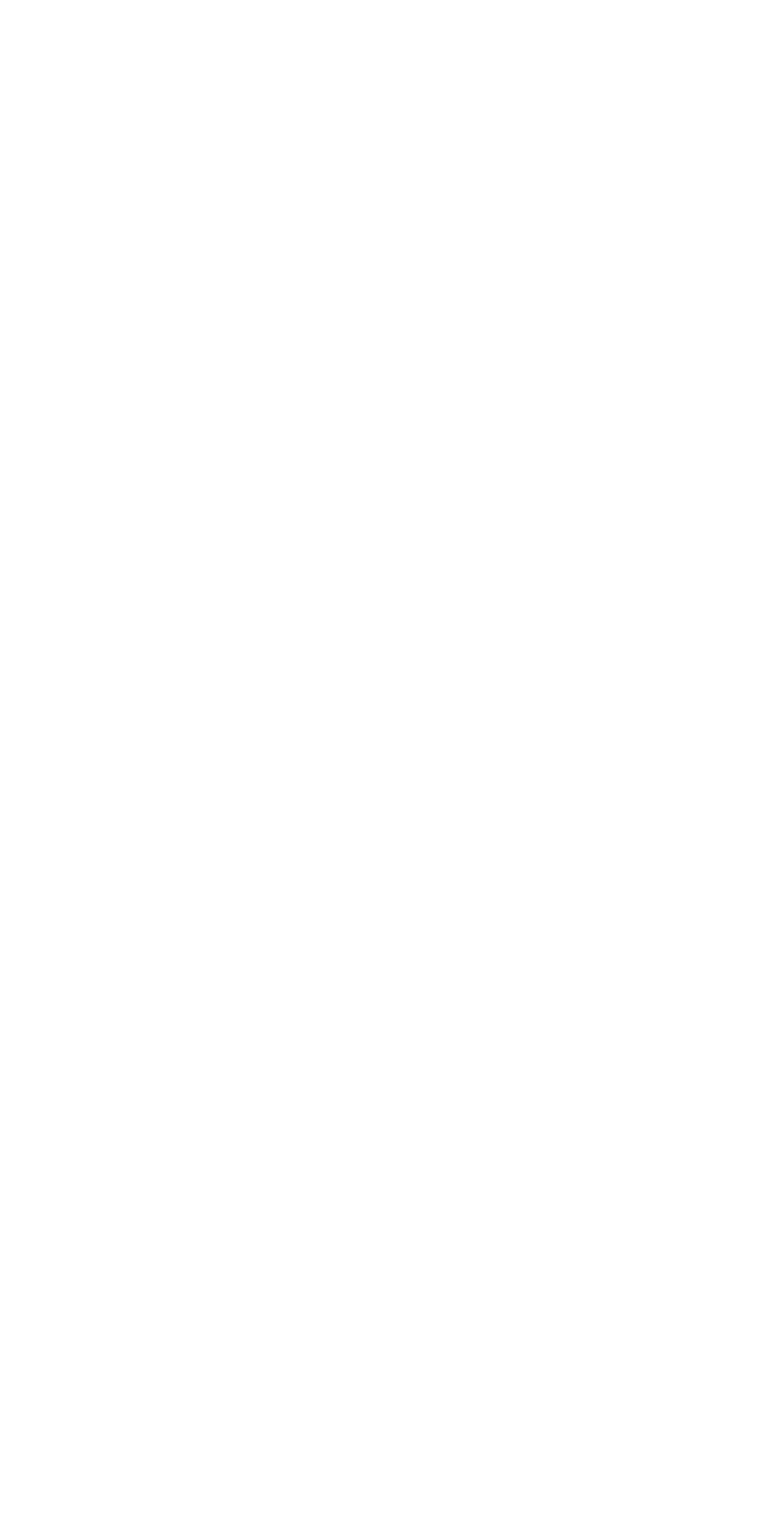
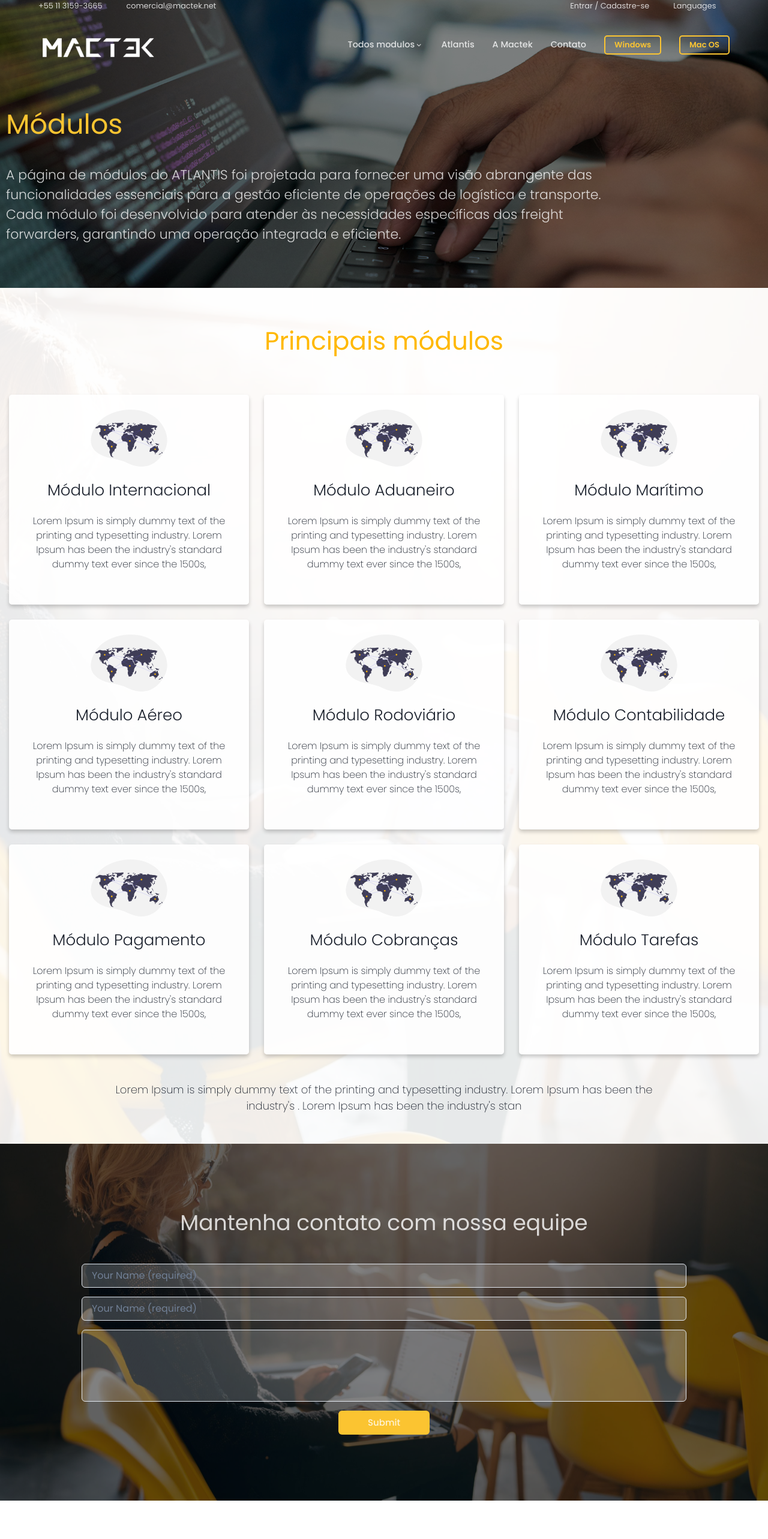
Before and after one commit to arturwatana/layout-mactek, a React (Vite) app: page /modules in a window 1280 px wide. Before the commit this address had no page. Shown: the top 2566 px of the page at 60% size. Before the commit the page ends 800 px from the top, so only its background shows below. Built offline with nearby package versions, Linux system fonts and the light colour scheme.

Commit message:
add: modules page

```diff
--- a/src/App.tsx
+++ b/src/App.tsx
@@ -2,6 +2,7 @@ import { BrowserRouter as Router, Route, Routes } from "react-router-dom";
 import MainComponent from "./Components/MainComponent";
 import IndividualModule from "./Components/IndividualModule";
 import SecurityPanel from "./Components/SecurityPanel";
+import Modules from "./Components/Modules";
 // import { createContext, useState } from "react";
 
 // export type MessageProps = {
@@ -33,6 +34,7 @@ return (
           <Routes>
             <Route path="/" element={<MainComponent />} />
             <Route path="/modules/:tag" element={<IndividualModule />} />
+            <Route path="/modules" element={<Modules />} />
             <Route path="/panel" element={<SecurityPanel />} />
           </Routes>
         </Router>
--- a/src/Components/IndividualModule/index.tsx
+++ b/src/Components/IndividualModule/index.tsx
@@ -47,13 +47,13 @@ export default function IndividualModule() {
     <>
       <Flex flexDir={"column"}>
         {openBurger ? <BurgerMenu setOpenBurger={setOpenBurger} /> : null}
-        <Flex w="100vw" h="100%" position={"relative"} alignItems={"center"} justifyContent={"center"} flexDir={"column"} >
+        <Flex w="100vw"  h="100%" position={"relative"} alignItems={"center"} justifyContent={"center"} flexDir={"column"} >
           <div style={{ backgroundColor: "rgba(0, 0, 0, 0.5)", width: "100%", minHeight: "60vh", height: "100%", position: "absolute", zIndex: 90 }} />
           <Image position={"absolute"} src={MainImg} w="100vw" minH="60vh" h="100%" backgroundRepeat={"no-repeat"} objectFit={"cover"} objectPosition={"50% 42%"} />
-          <Flex zIndex={900} w="100%" maxW="1280px" pb="50px " h="100%" minH="60vh" alignItems={"center"} flexDirection={"column"} >
+          <Flex zIndex={900}w={{ sm: "95%", xl: "100%" }} maxW="1280px" pb="50px " h="100%" minH="60vh" alignItems={"center"} flexDirection={"column"} >
             <NavBar openBurger={openBurger} setOpenBurger={setOpenBurger} />
             <FixedNavBar setOpenBurger={setOpenBurger} dismont={scrollPosition == 0 ? true : false} render={scrollPosition >= 10 ? true : false} />
-            <Flex maxW="1260px" w="90%" position="relative" justifyContent={"center"} alignItems={{ sm: "center", lg: "start" }} flexDirection={"column"}>
+            <Flex maxW="1260px" w="100%" position="relative" justifyContent={"center"} alignItems={{ sm: "center", lg: "start" }} flexDirection={"column"}>
               {module ? <>
                 <Flex textAlign={"left"} w={{ sm: "90%", lg: "80%" }} zIndex={500} p={{ sm: "60px 0 0 0", lg: "80px 0 0 0" }} >
                   <Flex flexDir={"column"} gap="40px">
--- a/src/Components/MainComponent/index.tsx
+++ b/src/Components/MainComponent/index.tsx
@@ -104,7 +104,7 @@ export default function MainComponent() {
                 </motion.div>
               ) : null}
               <NavBar openBurger={openBurger} setOpenBurger={setOpenBurger} />
-              <FixedNavBar setOpenBurger={setOpenBurger} dismont={messagesToday ? scrollPosition == 30 ? true : false : scrollPosition == 0 ? true : false} render={messagesToday ? scrollPosition >= 40 ? true : false : scrollPosition >= 10 ? true : false} />
+              <FixedNavBar setOpenBurger={setOpenBurger} dismont={messagesToday ? scrollPosition == 40 ? true : false : scrollPosition == 0 ? true : false} render={messagesToday ? scrollPosition >= 40 ? true : false : scrollPosition >= 10 ? true : false} />
               <Flex w="100%" h="100%" mt={{ sm: "100px", lg: "150px" }} flexDir={"column"} alignItems={"center"} color="white" gap="50px">
                 <Flex flexDir={"column"} w={{ sm: "95%", xl: "100%" }} gap={"50px"} >
                   <Text w={{ sm: "100%", xl: "62%" }} style={{ fontWeight: 300 }} lineHeight={"1.6"} letterSpacing={"1px"} fontSize={{ sm: "22px", lg: "28px" }} >
@@ -175,7 +175,7 @@ export default function MainComponent() {
                     <ListItem>Custom details #3</ListItem>
                   </UnorderedList>
                   <Flex justifyContent={{ sm: "center", xl: "start" }} mt={{ sm: "15px", lg: "0px" }} >
-                    <Button fontSize={"15px"} h="40px" w={{ sm: "55%", xl: "35%" }} fontWeight={500} _hover={{ color: "rgba(255,255,255,0.8)", background: "#C89C27" }} p={"0 18px"} background={"#FBC431"} color={"rgba(255,255,255,0.8)"}>Veja todos os modulos</Button>
+                    <Button as="a" href="/modules" fontSize={"15px"} h="40px" w={{ sm: "55%", xl: "35%" }} fontWeight={500} _hover={{ color: "rgba(255,255,255,0.8)", background: "#C89C27" }} p={"0 18px"} background={"#FBC431"} color={"rgba(255,255,255,0.8)"}>Veja todos os modulos</Button>
                   </Flex>
                 </Flex>
                 <Flex h="100%" maxW="650px" >
--- a/src/Components/Modules/index.tsx
+++ b/src/Components/Modules/index.tsx
@@ -1,16 +1,104 @@
-import { Flex } from "@chakra-ui/react";
+import { Button, Flex, Heading, Image, Input, Text } from "@chakra-ui/react";
+import MainImg from "../../assets/main-demo1.jpg"
+import { useEffect, useState } from "react";
+import { modulesInfo } from "../../Utils/ModulesDB";
+import Footer from "../Footer";
+import NavBar from "../NavBar";
+import FixedNavBar from "../FixedNavBar";
+import YoungWoman from "../../assets/young-pretty-busy-woman-sitting-alone-conference-room-many-yellow-chairs-scaled.jpg"
+import World from "../../assets/undraw_connected_world_wuay.svg"
+import { motion } from "framer-motion"
+import BurgerMenu from "../BurgerMenu";
 
 
 
+export default function Modules() {
+    const [modules, setModules] = useState<any[]>()
+    const [scrollPosition, setScrollPosition] = useState<number>(0);
+    const [openBurger, setOpenBurger] = useState<boolean>(false)
 
+    useEffect(() => {
+        const modulesDB = modulesInfo
+        setModules(modulesDB)
+    }, [])
 
-export default function Modules(){
+    useEffect(() => {
+        const handleScroll = () => {
+            setScrollPosition(window.scrollY);
+        };
 
+        window.addEventListener('scroll', handleScroll);
+
+        if (scrollPosition >= 700) {
+            window.removeEventListener('scroll', handleScroll);
+
+        }
+
+        return () => {
+            window.removeEventListener('scroll', handleScroll);
+        };
+    }, []);
 
     return (
         <>
-            <Flex>
-            </Flex>
+            <Flex flexDir={"column"}>
+                {openBurger ? <BurgerMenu setOpenBurger={setOpenBurger} /> : null}
+                <Flex w="100vw" h="100%" position={"relative"} alignItems={"center"} justifyContent={"center"} flexDir={"column"} >
+                    <div style={{ backgroundColor: "rgba(0, 0, 0, 0.5)", width: "100%", minHeight: "60vh", height: "100%", position: "absolute", zIndex: 90 }} />
+                    <Image position={"absolute"} src={MainImg} w="100vw" minH="60vh" h="100%" backgroundRepeat={"no-repeat"} objectFit={"cover"} objectPosition={"50% 42%"} />
+                    <Flex zIndex={900} w="100%" maxW="1280px" pb="50px " h="100%" minH="60vh" alignItems={"center"} flexDirection={"column"} >
+                        <NavBar openBurger={openBurger} setOpenBurger={setOpenBurger} />
+                        <FixedNavBar setOpenBurger={setOpenBurger} dismont={scrollPosition == 0 ? true : false} render={scrollPosition >= 10 ? true : false} />
+                        <Flex maxW="1260px" w={{ sm: "90%", xl: "100%" }} position="relative" justifyContent={"center"} alignItems={{ sm: "center", lg: "start" }} flexDirection={"column"}>
+                            <Flex textAlign={"left"} w={{ sm: "90%", lg: "80%" }} zIndex={500} p={{ sm: "60px 0 0 0", lg: "80px 0 0 0" }} >
+                                <Flex flexDir={"column"} gap="40px">
+                                    <Heading color={"#fbc431"} w="100%" textAlign={{ sm: "center", lg: "start" }} fontWeight={400} fontSize={{ sm: "42px", lg: "46px" }} >Módulos</Heading>
+                                    <Text color={"rgba(255,255,255,0.8)"} fontWeight={300} fontSize={'22px'}>A página de módulos do ATLANTIS foi projetada para fornecer uma visão abrangente das funcionalidades essenciais para a gestão eficiente de operações de logística e transporte. Cada módulo foi desenvolvido para atender às necessidades específicas dos freight forwarders, garantindo uma operação integrada e eficiente.</Text>
+                                </Flex>
+                            </Flex>
+                        </Flex>
+                    </Flex>
+                </Flex>
+                <Flex w="100vw" h="100%" position={"relative"} alignItems={"center"} justifyContent={"center"} flexDir={"column"}>
+                    <div style={{ backgroundColor: "rgb(255, 255, 255, 0.9)", width: "100%", minHeight: "60vh", height: "100%", position: "absolute", zIndex: 90 }} />
+                    <Image position={"absolute"} src={YoungWoman} w="100%" minH="60vh" h="100%" backgroundRepeat={"no-repeat"} objectFit={"cover"} objectPosition={"50% 42%"} />
+                    <Flex zIndex={300} w="100%" maxW="1280px" pb="50px " h="100%" minH="70vh" alignItems={"center"} flexDirection={"column"} >
+                        <Flex p="64px 0 0 0 " w="100%" flexDir={"column"} alignItems="center" >
+                            <Heading fontSize={{ sm: "36px", lg: "42px" }} textAlign={"center"} fontWeight={400} color="#FFB800">Principais módulos</Heading>
+                            <Flex w={{ lg: "90%", xl: "100%" }} mt="64px" flexWrap={"wrap"} alignItems={{ sm: "center", lg: "start" }} gap={{ sm: "15px", lg: "25px" }} justifyContent={"center"} flexDir={{ sm: "column", lg: "row" }}>
+                                {modules?.map(module => (
+                                    <Flex w={{ sm: "90%", lg: "450px", xl: "400px" }} background="rgb(255, 255, 255, 0.9)" h={{ sm: "100%", lg: "350px" }} gap="20px" flexDir={"column"} alignItems={"center"} p="25px 20px 10px 20px" borderRadius={"5px"} boxShadow={"0 4px 6px rgba(0, 0, 0, 0.2)"}>
+                                        <Image src={World} h="30%" w={{ sm: "30%", lg: "60%" }} />
+                                        <Text fontSize={"26px"} fontWeight={300} textAlign={"center"}>{module.name}</Text>
+                                        <Text fontSize={"16px"} fontWeight={200} textAlign={"center"}>{module.shortDescription}</Text>
+                                    </Flex>
+                                ))}
+                            </Flex>
+                            <Flex w="100%" justifyContent={"center"} mt="45px">
+                                <Text fontSize={"18px"} fontWeight={200} w={{ sm: "80%", lg: "70% " }} textAlign={"center"}>Lorem Ipsum is simply dummy text of the printing and typesetting industry. Lorem Ipsum has been the industry's . Lorem Ipsum has been the industry's stan</Text>
+                            </Flex>
+                        </Flex>
+                    </Flex>
+                </Flex>
+                <Flex w="100%" scrollMarginTop={"127px"} id="fifthSection" minH="70vh" h="100%" zIndex={300} justifyContent={"center"} position={"relative"}>
+                    <div style={{ backgroundColor: "rgba(0, 0, 0, 0.6)", width: "100%", minHeight: "70vh", height: "100%", position: "absolute", zIndex: 90 }} />
+                    <Image position={"absolute"} src={YoungWoman} w="100vw" height={"100%"} minH={"70vh"} backgroundRepeat={"no-repeat"} objectFit={"cover"} objectPosition={"50% 50%"} />
+                    <Flex maxW="1260px" w="100%" justifyContent={"center"} alignItems={"center"} flexDirection={"column"}>
+                        <Flex zIndex={500} w={{ sm: "90%", lg: "80%" }} alignItems={"center"} flexDir={"column"} gap="46px" p="110px 0" >
+                            <Heading fontSize={"36px"} fontWeight={400} color={"rgba(255,255,255,0.8)"}>Mantenha contato com nossa equipe</Heading>
+                            <motion.form style={{ display: "flex", gap: "15px", flexDirection: "column", width: "100%", alignItems: "center" }}>
+                                <Input background={"rgba(255, 255, 255, 0.2)"} color={"rgba(255,255,255,0.8)"} placeholder="Your Name (required)" />
+                                <Input background={"rgba(255, 255, 255, 0.2)"} color={"rgba(255,255,255,0.8)"} placeholder="Your Name (required)" />
+                                <Input background={"rgba(255, 255, 255, 0.2)"} color={"rgba(255,255,255,0.8)"} height={"120px"} />
+                                <Button fontSize={"15px"} h="40px" w={{ sm: "55%", lg: "15%" }} fontWeight={500} _hover={{ color: "rgba(255,255,255,0.8)", background: "#C89C27" }} p={"0 18px"} background={"#FBC431"} color={"rgba(255,255,255,0.8)"}>Submit</Button>
+                            </motion.form>
+                        </Flex>
+                    </Flex>
+                </Flex>
+                <Footer />
+            </Flex >
+
         </>
     )
+
 }
--- a/src/Utils/ModulesDB.ts
+++ b/src/Utils/ModulesDB.ts
@@ -4,6 +4,7 @@ export type ModuleProps = {
         tag: string
         name: string
         description: string
+        shortDescription: string
         images: any[]
 }
 
@@ -12,55 +13,64 @@ export const modulesInfo: ModuleProps[] = [
         tag: "internacional",
         name: "Módulo Internacional",
         description: "Lorem Ipsum is simply dummy text of the printing and typesetting industry. Lorem Ipsum has been the industry's standard dummy text ever since the 1500s, when an unknown printer took a galley of type and scrambled it to make a type specimen book. It has survived not only five centuries, but also the leap into electronic typesetting, remaining essentially unchanged. It was popularised in the 1960s with the release of Letraset sheets containing Lorem Ipsum passages, and more recently with desktop publishing software like Aldus PageMaker including versions of Lorem Ipsum.",
-        images: []
+        images: [],
+        shortDescription: "Lorem Ipsum is simply dummy text of the printing and typesetting industry. Lorem Ipsum has been the industry's standard dummy text ever since the 1500s,"
     },
     {
         tag: "aduaneiro",
         name: "Módulo Aduaneiro",
         description: "Lorem Ipsum is simply dummy text of the printing and typesetting industry. Lorem Ipsum has been the industry's standard dummy text ever since the 1500s, when an unknown printer took a galley of type and scrambled it to make a type specimen book. It has survived not only five centuries, but also the leap into electronic typesetting, remaining essentially unchanged. It was popularised in the 1960s with the release of Letraset sheets containing Lorem Ipsum passages, and more recently with desktop publishing software like Aldus PageMaker including versions of Lorem Ipsum.",
-        images: []
+        images: [],
+        shortDescription: "Lorem Ipsum is simply dummy text of the printing and typesetting industry. Lorem Ipsum has been the industry's standard dummy text ever since the 1500s,"
     },
     {
         tag: "maritimo",
         name: "Módulo Marítimo",
         description: "Lorem Ipsum is simply dummy text of the printing and typesetting industry. Lorem Ipsum has been the industry's standard dummy text ever since the 1500s, when an unknown printer took a galley of type and scrambled it to make a type specimen book. It has survived not only five centuries, but also the leap into electronic typesetting, remaining essentially unchanged. It was popularised in the 1960s with the release of Letraset sheets containing Lorem Ipsum passages, and more recently with desktop publishing software like Aldus PageMaker including versions of Lorem Ipsum.",
-        images: []
+        images: [],
+        shortDescription: "Lorem Ipsum is simply dummy text of the printing and typesetting industry. Lorem Ipsum has been the industry's standard dummy text ever since the 1500s,"
     },
     {
         tag: "aereo",
         name: "Módulo Aéreo",
         description: "Lorem Ipsum is simply dummy text of the printing and typesetting industry. Lorem Ipsum has been the industry's standard dummy text ever since the 1500s, when an unknown printer took a galley of type and scrambled it to make a type specimen book. It has survived not only five centuries, but also the leap into electronic typesetting, remaining essentially unchanged. It was popularised in the 1960s with the release of Letraset sheets containing Lorem Ipsum passages, and more recently with desktop publishing software like Aldus PageMaker including versions of Lorem Ipsum.",
-        images: []
+        images: [],
+        shortDescription: "Lorem Ipsum is simply dummy text of the printing and typesetting industry. Lorem Ipsum has been the industry's standard dummy text ever since the 1500s,"
     },
     {
         tag: "rodoviario",
         name: "Módulo Rodoviário",
         description: "Lorem Ipsum is simply dummy text of the printing and typesetting industry. Lorem Ipsum has been the industry's standard dummy text ever since the 1500s, when an unknown printer took a galley of type and scrambled it to make a type specimen book. It has survived not only five centuries, but also the leap into electronic typesetting, remaining essentially unchanged. It was popularised in the 1960s with the release of Letraset sheets containing Lorem Ipsum passages, and more recently with desktop publishing software like Aldus PageMaker including versions of Lorem Ipsum.",
-        images: []
+        images: [],
+        shortDescription: "Lorem Ipsum is simply dummy text of the printing and typesetting industry. Lorem Ipsum has been the industry's standard dummy text ever since the 1500s,"
     },
     {
         tag: "contabilidade",
         name: "Módulo Contabilidade",
         description: "Lorem Ipsum is simply dummy text of the printing and typesetting industry. Lorem Ipsum has been the industry's standard dummy text ever since the 1500s, when an unknown printer took a galley of type and scrambled it to make a type specimen book. It has survived not only five centuries, but also the leap into electronic typesetting, remaining essentially unchanged. It was popularised in the 1960s with the release of Letraset sheets containing Lorem Ipsum passages, and more recently with desktop publishing software like Aldus PageMaker including versions of Lorem Ipsum.",
-        images: []
+        images: [],
+        shortDescription: "Lorem Ipsum is simply dummy text of the printing and typesetting industry. Lorem Ipsum has been the industry's standard dummy text ever since the 1500s,"
     },
     {
         tag: "pagamento",
         name: "Módulo Pagamento",
         description: "Lorem Ipsum is simply dummy text of the printing and typesetting industry. Lorem Ipsum has been the industry's standard dummy text ever since the 1500s, when an unknown printer took a galley of type and scrambled it to make a type specimen book. It has survived not only five centuries, but also the leap into electronic typesetting, remaining essentially unchanged. It was popularised in the 1960s with the release of Letraset sheets containing Lorem Ipsum passages, and more recently with desktop publishing software like Aldus PageMaker including versions of Lorem Ipsum.",
-        images: []
+        images: [],
+        shortDescription: "Lorem Ipsum is simply dummy text of the printing and typesetting industry. Lorem Ipsum has been the industry's standard dummy text ever since the 1500s,"
     },
     {
         tag: "cobranca",
         name: "Módulo Cobranças",
         description: "Lorem Ipsum is simply dummy text of the printing and typesetting industry. Lorem Ipsum has been the industry's standard dummy text ever since the 1500s, when an unknown printer took a galley of type and scrambled it to make a type specimen book. It has survived not only five centuries, but also the leap into electronic typesetting, remaining essentially unchanged. It was popularised in the 1960s with the release of Letraset sheets containing Lorem Ipsum passages, and more recently with desktop publishing software like Aldus PageMaker including versions of Lorem Ipsum.",
-        images: []
+        images: [],
+        shortDescription: "Lorem Ipsum is simply dummy text of the printing and typesetting industry. Lorem Ipsum has been the industry's standard dummy text ever since the 1500s,"
     },
     {
         tag: "tarefa",
         name: "Módulo Tarefas",
         description: "Lorem Ipsum is simply dummy text of the printing and typesetting industry. Lorem Ipsum has been the industry's standard dummy text ever since the 1500s, when an unknown printer took a galley of type and scrambled it to make a type specimen book. It has survived not only five centuries, but also the leap into electronic typesetting, remaining essentially unchanged. It was popularised in the 1960s with the release of Letraset sheets containing Lorem Ipsum passages, and more recently with desktop publishing software like Aldus PageMaker including versions of Lorem Ipsum.",
-        images: []
+        images: [],
+        shortDescription: "Lorem Ipsum is simply dummy text of the printing and typesetting industry. Lorem Ipsum has been the industry's standard dummy text ever since the 1500s,"
     }
 ]
 
--- a/src/index.css
+++ b/src/index.css
@@ -11,3 +11,16 @@ body{
 .no-scroll{
   overflow: hidden;
 }
+body::-webkit-scrollbar {
+  width: 12px;
+}
+
+body::-webkit-scrollbar-track {
+  background: #222;
+}
+
+body::-webkit-scrollbar-thumb {
+  background-color: orange;
+  border-radius: 20px;
+  border: 3px solid #222;
+}
```
